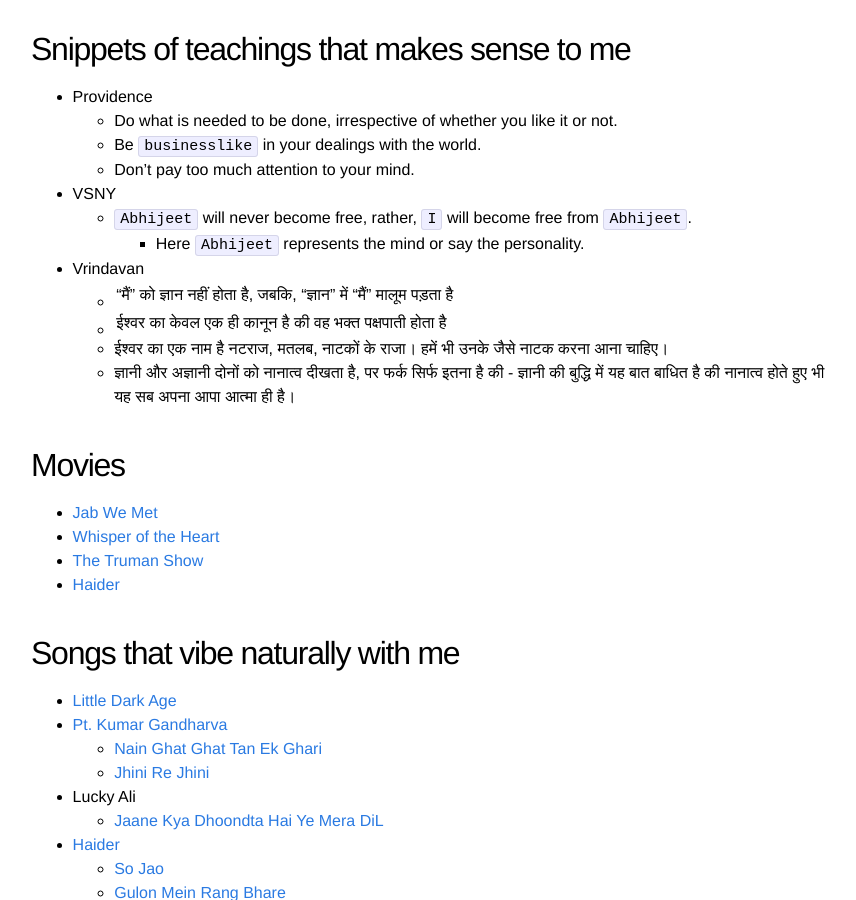
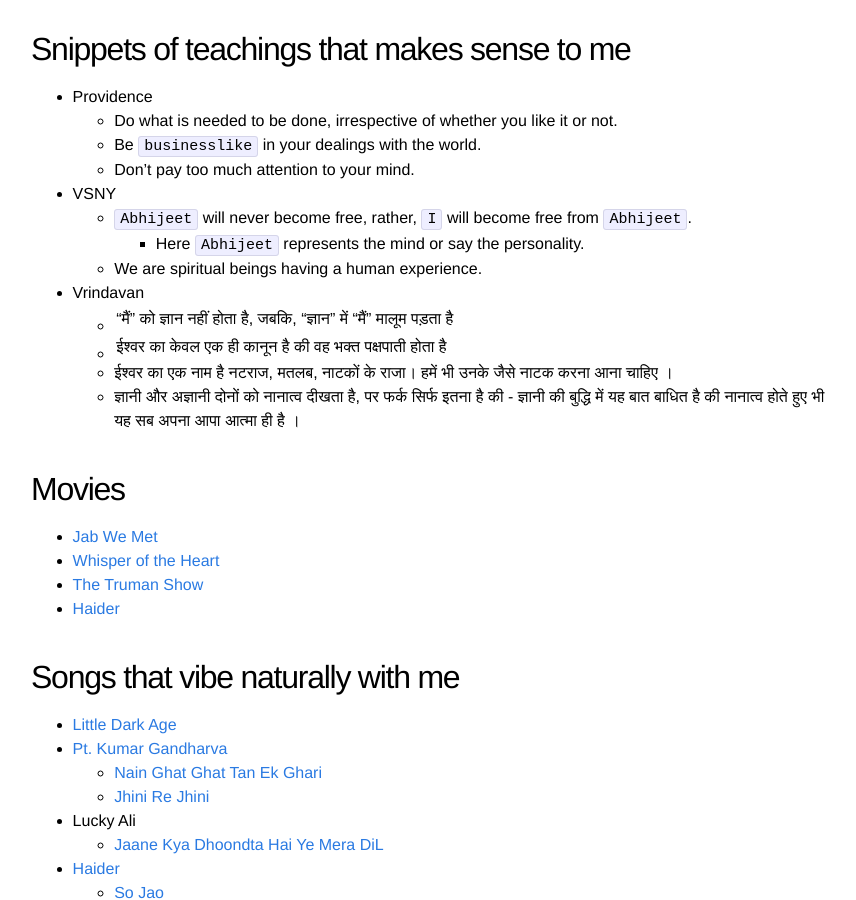
Before and after one commit to kislayabhi/kislayabhi.github.io, a Jekyll site: the page built from _posts/2024-7-23-My-personal-playlist.md, in a window 1280 px wide and 900 px high, scrolled down 416 px. Shown: the whole window, without its empty margins (209-1065 px from the left). Built offline with Jekyll 4.4.1, drawn with Linux system fonts in a browser that asks for light colours; comment, search, counter and statistics services are not loaded.

Commit message:
Update 2024-7-23-My-personal-playlist.md

```diff
--- a/_posts/2024-7-23-My-personal-playlist.md
+++ b/_posts/2024-7-23-My-personal-playlist.md
@@ -22,12 +22,13 @@ I only recently realized that there are certain things in the world that I etern
 * VSNY
   - `Abhijeet` will never become free, rather, `I` will become free from `Abhijeet`.
     - Here `Abhijeet` represents the mind or say the personality.
+  - We are spiritual beings having a human experience.
 
 * Vrindavan
   - "मैं" को ज्ञान नहीं होता है, जबकि, "ज्ञान" में "मैं" मालूम पड़ता है |
   - ईश्वर का केवल एक ही कानून है की वह भक्त पक्षपाती होता है |
-  - ईश्वर का एक नाम है नटराज, मतलब, नाटकों के राजा।  हमें भी उनके जैसे नाटक करना आना चाहिए।
-  - ज्ञानी और अज्ञानी दोनों को नानात्व दीखता है, पर फर्क सिर्फ इतना है की - ज्ञानी की बुद्धि में यह बात बाधित है की नानात्व होते हुए भी यह सब अपना आपा आत्मा ही है।
+  - ईश्वर का एक नाम है नटराज, मतलब, नाटकों के राजा।  हमें भी उनके जैसे नाटक करना आना चाहिए ।
+  - ज्ञानी और अज्ञानी दोनों को नानात्व दीखता है, पर फर्क सिर्फ इतना है की - ज्ञानी की बुद्धि में यह बात बाधित है की नानात्व होते हुए भी यह सब अपना आपा आत्मा ही है ।
 
 ## Movies
 *  [Jab We Met](https://www.imdb.com/title/tt1093370/)
```
